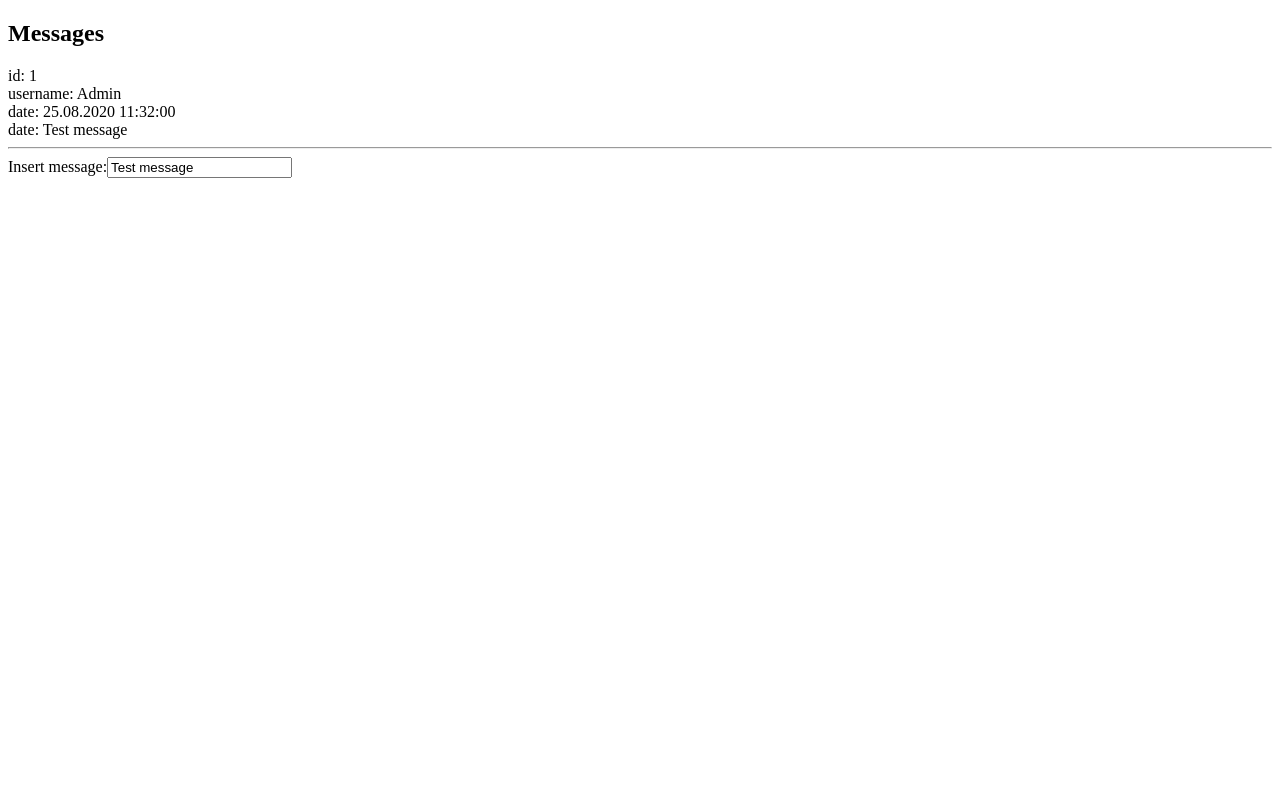
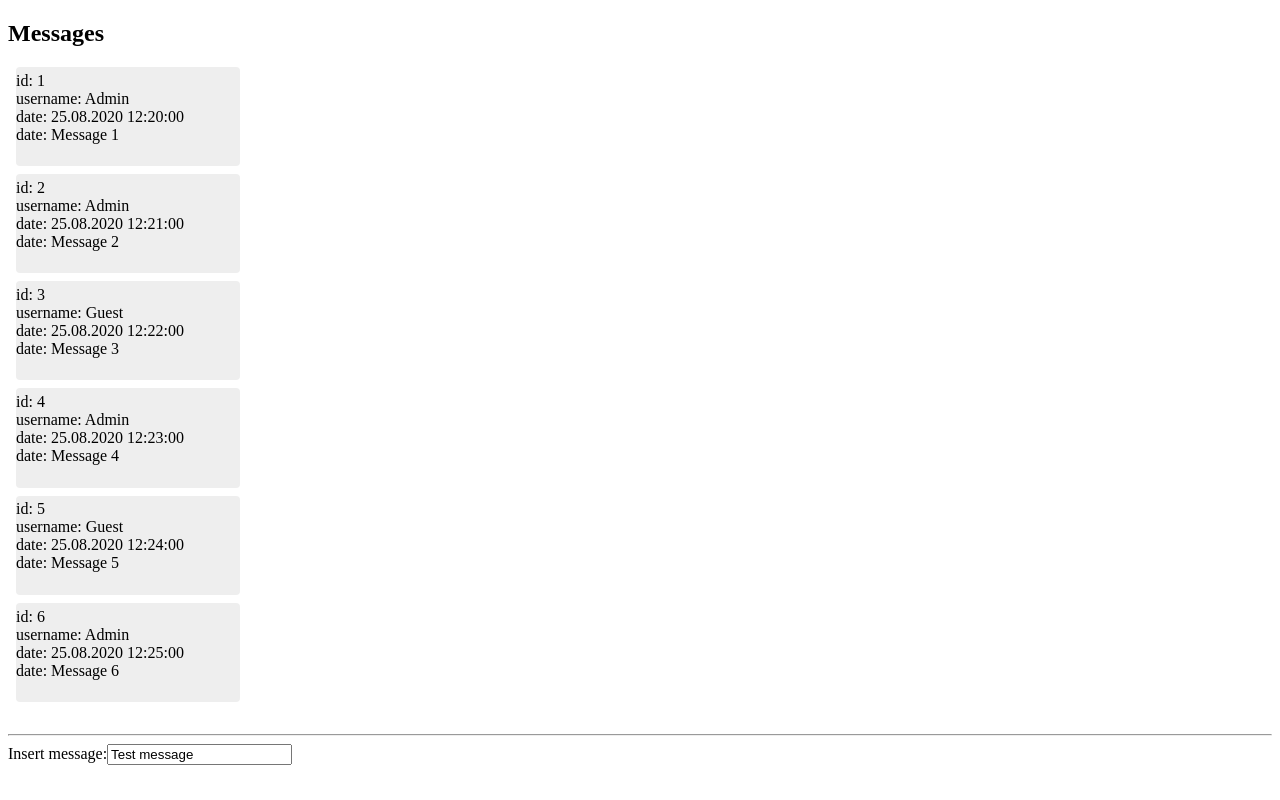
Before and after one commit to marispulk/MessageApp, an Angular app: page / in a window 1280 px wide. Built offline with nearby package versions, Linux system fonts and the light colour scheme.

Commit message:
Mck messages, message style, message listing *Created mock messages mock-chatmessages.ts *Change template to list mock-messages with ngFor *Style message box

```diff
--- a/src/app/messages/messages.component.css
+++ b/src/app/messages/messages.component.css
@@ -0,0 +1,25 @@
+.messages {
+    margin: 0 0 2em 0;
+    list-style-type: none;
+    padding: 0;
+    width: 15em;
+
+}
+
+.messages li {
+    cursor: pointer;
+    position: relative;
+    left: 0;
+    background-color: #EEE;
+    margin: .5em;
+    padding: .3em 0;
+    height: 5.6em;
+    border-radius: 4px;
+
+}
+
+.messages li:hover {
+    color: #607D8B;
+    background-color: #DDD;
+    left: .1em;
+}
--- a/src/app/messages/messages.component.html
+++ b/src/app/messages/messages.component.html
@@ -1,8 +1,14 @@
 <h2>Messages</h2>
-<div><span>id: {{ message.id }}</span></div>
-<div><span>username: {{ message.username}}</span></div>
-<div><span>date: {{ message.date }}</span></div>
-<div><span>date: {{ message.content }}</span></div>
+<ul class="messages">
+    <!--  To list messages from mock-chatmessages.ts we use ngFor -->
+    <li *ngFor="let message of messages">
+        <div><span>id: {{ message.id }}</span></div>
+        <div><span>username: {{ message.username}}</span></div>
+        <div><span>date: {{ message.date }}</span></div>
+        <div><span>date: {{ message.content }}</span></div>
+    </li>
+</ul>
+
 <hr>
 <div>
     <label>
--- a/src/app/messages/messages.component.ts
+++ b/src/app/messages/messages.component.ts
@@ -1,5 +1,6 @@
 import { Component, OnInit } from '@angular/core';
 import { ChatMessage } from '../chatmessage';
+import { CHATMESSAGES } from '../mock-chatmessages';
 
 @Component({
   selector: 'app-messages',
@@ -7,6 +8,8 @@ import { ChatMessage } from '../chatmessage';
   styleUrls: ['./messages.component.css']
 })
 export class MessagesComponent implements OnInit {
+  // Define component property called messages to expose CHATMESSAGES array for binding
+  messages = CHATMESSAGES;
 
   message: ChatMessage = {
     id: 1,
--- /dev/null
+++ b/src/app/mock-chatmessages.ts
@@ -0,0 +1,12 @@
+// Import ChatMessage data model
+import { ChatMessage } from './chatmessage';
+
+// Create fake array for mock messages called CHATMESSAGES, use ChatMessage data model array
+export const CHATMESSAGES: ChatMessage[] = [
+    {id: 1, username: 'Admin', content: 'Message 1', date: '25.08.2020 12:20:00'},
+    {id: 2, username: 'Admin', content: 'Message 2', date: '25.08.2020 12:21:00'},
+    {id: 3, username: 'Guest', content: 'Message 3', date: '25.08.2020 12:22:00'},
+    {id: 4, username: 'Admin', content: 'Message 4', date: '25.08.2020 12:23:00'},
+    {id: 5, username: 'Guest', content: 'Message 5', date: '25.08.2020 12:24:00'},
+    {id: 6, username: 'Admin', content: 'Message 6', date: '25.08.2020 12:25:00'}
+]
```
